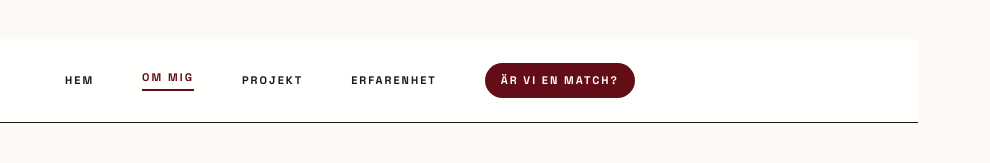
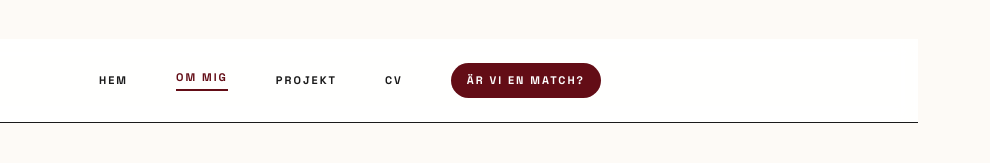
Before and after one commit to annafrankendal/annafrankendal.github.io, a website: page about.html in a window 1280 px wide. Shown: the top 163 px of the page, without its empty margins (290-1280 px from the left). Drawn offline with nearby package versions, Linux system fonts and the light colour scheme; a web font is replaced by a local one.

Commit message:
Change navigation link back to CV and fix download button visibility

```diff
--- a/about.html
+++ b/about.html
@@ -113,7 +113,7 @@ j=d.createElement(s),dl=l!='dataLayer'?'&l='+l:'';j.async=true;j.src=
       <a href="index.html">Hem</a>
       <a href="about.html" class="active">Om mig</a>
       <a href="projects.html">Projekt</a>
-      <a href="experience.html">Erfarenhet</a>
+      <a href="experience.html">CV</a>
       <a href="match.html" class="nav-cta">Är vi en match?</a>
     </nav>
 
```
Also changed, not shown: experience.html (+1 -1 lines), index.html (+1 -1 lines), match.html (+1 -1 lines), projects.html (+1 -1 lines).
